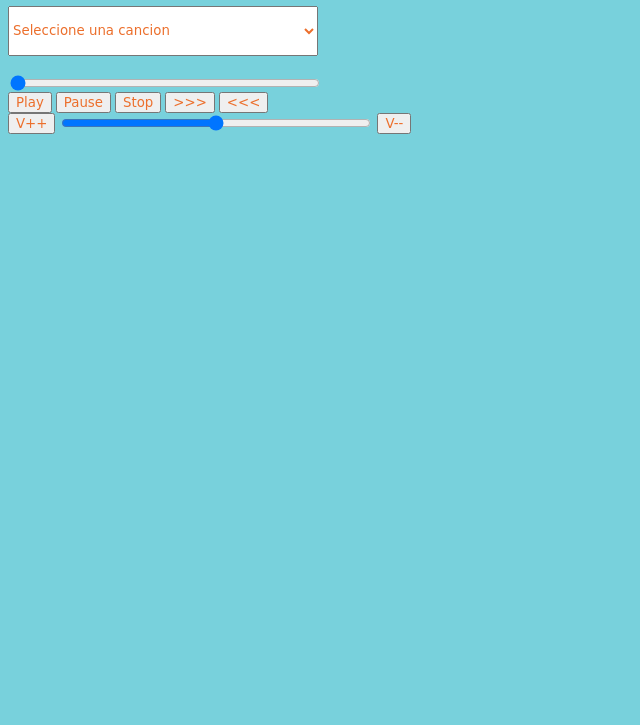
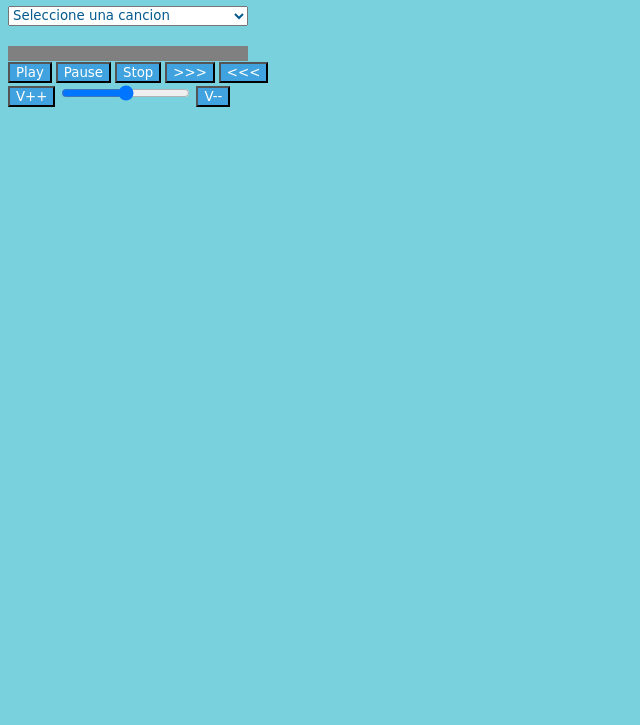
Before and after one commit to shirley-startary/ReproductorMultimedia, a plain HTML site: page index.html in a window 1280 px wide. Shown: the part 75-800 px from the top of the page, without its empty margins (0-640 px from the left). Drawn offline with Linux system fonts and the light colour scheme.

Commit message:
modificando estilos

```diff
--- a/index.html
+++ b/index.html
@@ -6,25 +6,28 @@
     <style media="screen">
       body{
         background-color:  #78d1dc ;
+        align: "center";
       }
       h1{
         font-family: cursive;
-        color:  #ec6f2c ;
+        color: #045a8e;
       }
       select{
         font-family: cursive;
-        color:  #ec6f2c ;
-        width: 310px;
-        height: 50px;
+        color:   #045a8e;
+        width: 240px;
+        height: 20px;
       }
       button{
+        background-color:   #40a3df  ;
         font-family: cursive;
-        color:  #ec6f2c ;
+        color:  #ffffff ;
       }
-      input{
-        color: yellow;
-        width: 310px;
-        height: 10px;
+      progress {
+        background-color: #ffffff;
+
+        width: 240px;
+        height: 15px;
       }
     </style>
   </head>
@@ -46,16 +49,17 @@
     <img src="" align="center" id="imagenCancion" alt="" width="200px" height="200px"  hidden=""><br>
 
 
-    <input id="avance" type="range" value="0" min="0" max=""/></br>
+    <progress id="avance" type="range" value="0" min="0" max="" width="310px" height="10"/></progress></br>
     <button type="button" id="play" onclick="reproducir();">Play</button>
     <button type="button" id="pause" onclick="pausar();" >Pause</button>
     <button type="button" id="stop" onclick="parar();" >Stop</button>
 
     <button type="button" id="adelantar" onclick="adelantar();"> >>> </button>
     <button type="button" id="retroceder" onclick="retroceder();"> <<< </button><br/>
+
     <section>
       <button type="button" id="subirVolumen" onclick="subirVolumen();" >V++</button>
-        <input id="volumen" type="range" name="" value="50" min="" max="100" onchange="subirYBajarVolumen();"/>
+        <input id="volumen" type="range" name="" value="50" min="" max="100" width="100px" onchange="subirYBajarVolumen();"/>
       <button type="button" id="bajarVolumen" onclick="bajarVolumen();" >V--</button>
     </section>
 
```
